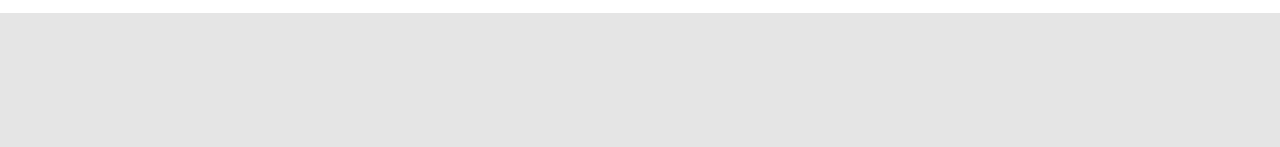
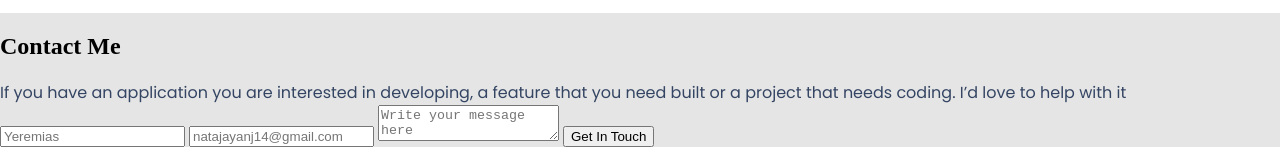
Before and after one commit to ramiaquista/ramiaq-portfolio, a website: page index.html in a window 1280 px wide. Shown: the part 8290-8437 px from the top of the page. Before the commit the page ends 8303 px from the top, so only its background shows below. Drawn offline with Linux system fonts and the light colour scheme.

Commit message:
Add html contact section

```diff
--- a/index.html
+++ b/index.html
@@ -178,6 +178,16 @@
             </section>
             </section>
         </section>
+        <section class="contact-section dlfex">
+            <h1 id="contact-title">Contact Me</h1>
+            <p id="contact-dt">If you have an application you are interested in developing, a feature that you need built or a project that needs coding. I’d love to help with it </p>
+            <form action="https://formspree.io/f/myylbjrk" method="POST">
+                <input name="name" type="text" placeholder="Yeremias" maxlength="30" required>
+                <input name="email" type="email" placeholder="natajayanj14@gmail.com" required>
+                <textarea name="msg" placeholder="Write your message here" maxlength="500" required></textarea>
+                <button type="submit">Get In Touch</button>
+            </form>
+        </section>
     </main>
 </body>
 </html>
```
